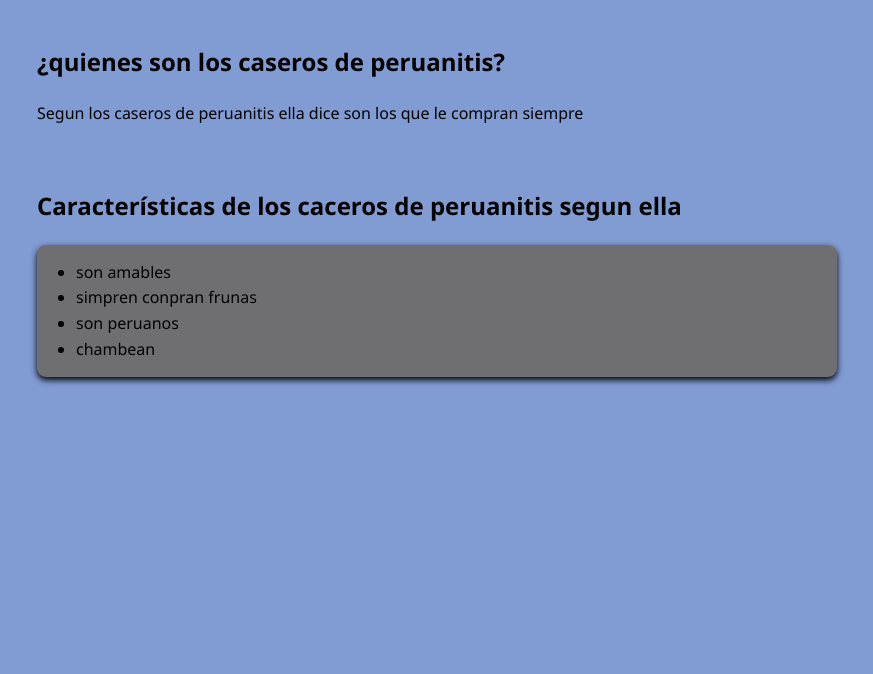
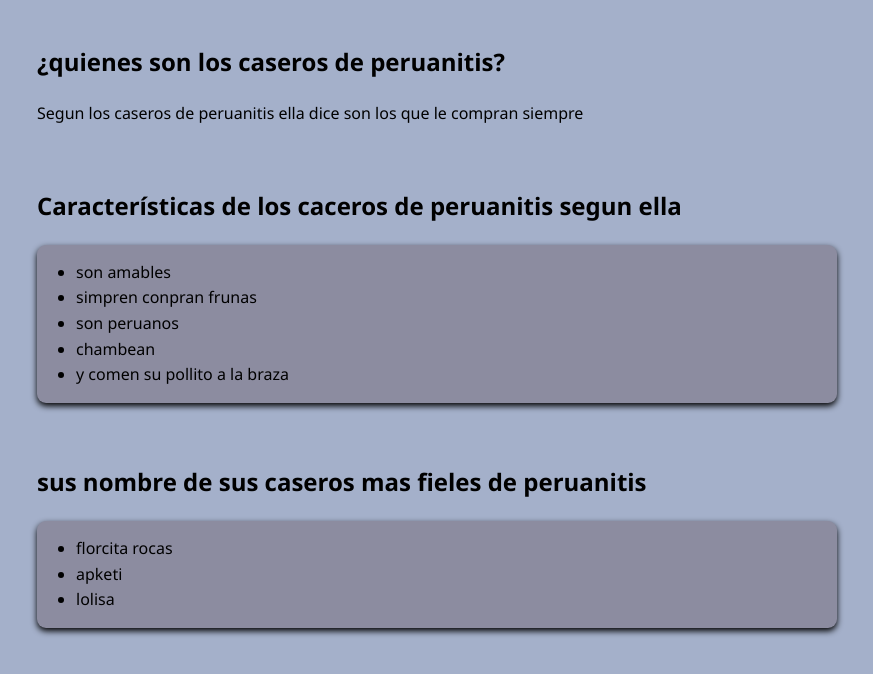
Before and after one commit to arroba321/PERUANITIS, a plain HTML site: page index2.html in a window 1280 px wide. Shown: the part 130-804 px from the top of the page, without its empty margins (203-1076 px from the left). Drawn offline with Linux system fonts and the light colour scheme.

Commit message:
actulizacion

```diff
--- a/css/estilos.css
+++ b/css/estilos.css
@@ -1,6 +1,6 @@
 body{
     font-family: 'Segoe UI',sans-serif;
-    background-color: rgb(129, 155, 211);
+    background-color: rgb(196, 202, 214);
     color: rgb(0, 0, 0);
     padding: 40px;
     max-width: 800px;
@@ -19,7 +19,7 @@ h2{
 }
 
 ul{
-    background-color: rgb(88, 88, 168);
+    background-color: rgb(212, 212, 228);
     padding: 15px 39px;
     border-radius: 9px;
     box-shadow: 0 3px 6px rgb(0, 0, 0);
--- a/css2/estilos2.css
+++ b/css2/estilos2.css
@@ -1,6 +1,6 @@
 body{
     font-family: 'Segoe UI',sans-serif;
-    background-color: rgb(129, 155, 211);
+    background-color: rgb(164, 176, 202);
     color: rgb(0, 0, 0);
     padding: 40px;
     max-width: 800px;
@@ -19,7 +19,7 @@ h2{
 }
 
 ul{
-    background-color: rgb(111, 111, 114);
+    background-color: rgb(140, 140, 160);
     padding: 15px 39px;
     border-radius: 9px;
     box-shadow: 0 3px 6px rgb(0, 0, 0);
--- a/index2.html
+++ b/index2.html
@@ -17,6 +17,13 @@
         <li>simpren conpran frunas</li>
         <li>son peruanos</li>
         <li>chambean</li>
+        <li>y comen su pollito a la braza</li>
+    </ul>
+    <h2>sus nombre de sus caseros mas fieles de peruanitis</h2>
+    <ul>
+        <li>florcita rocas</li>
+        <li>apketi</li>
+        <li>lolisa</li>
     </ul>
     <h2></h2>
 
```
